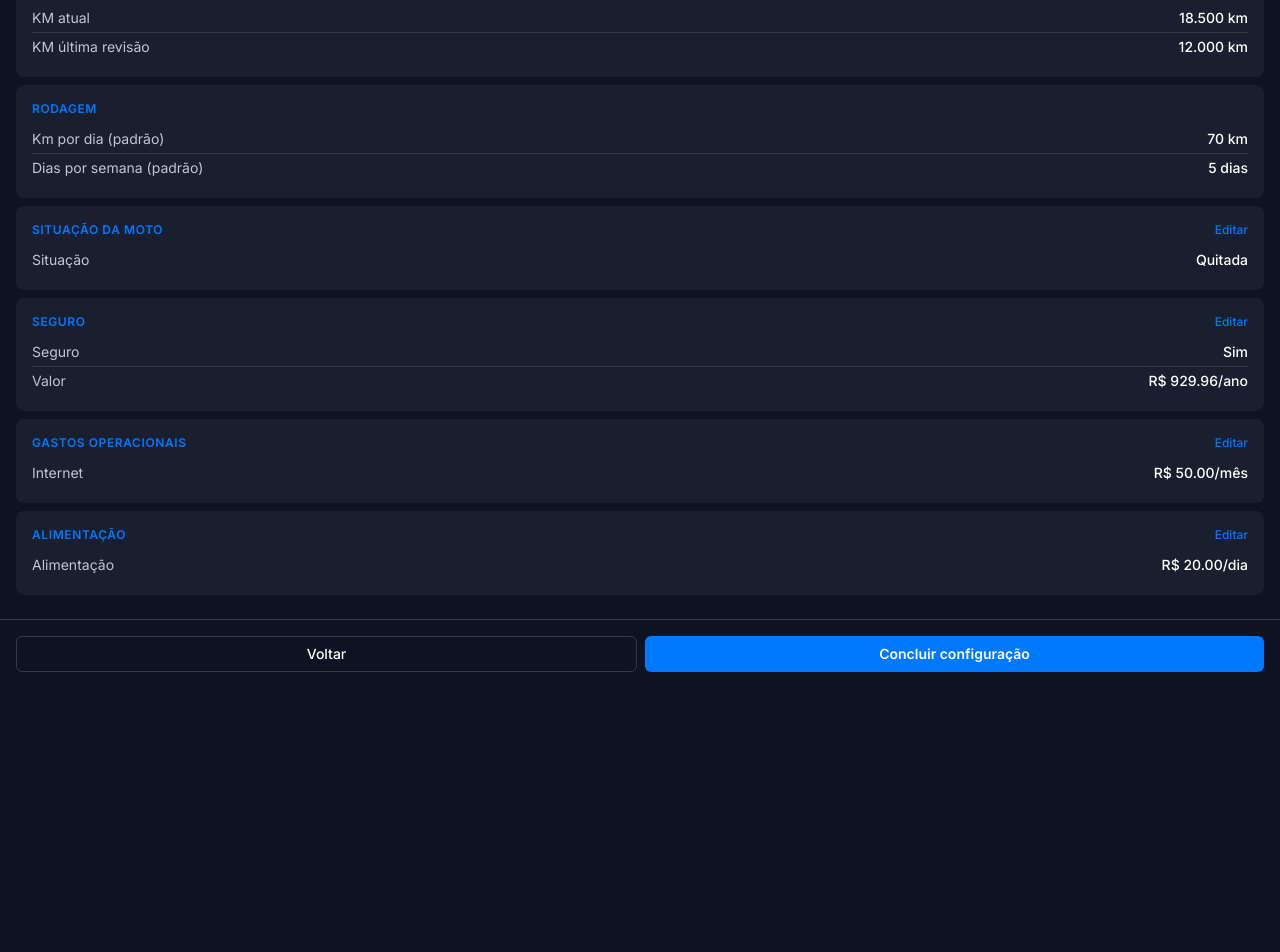
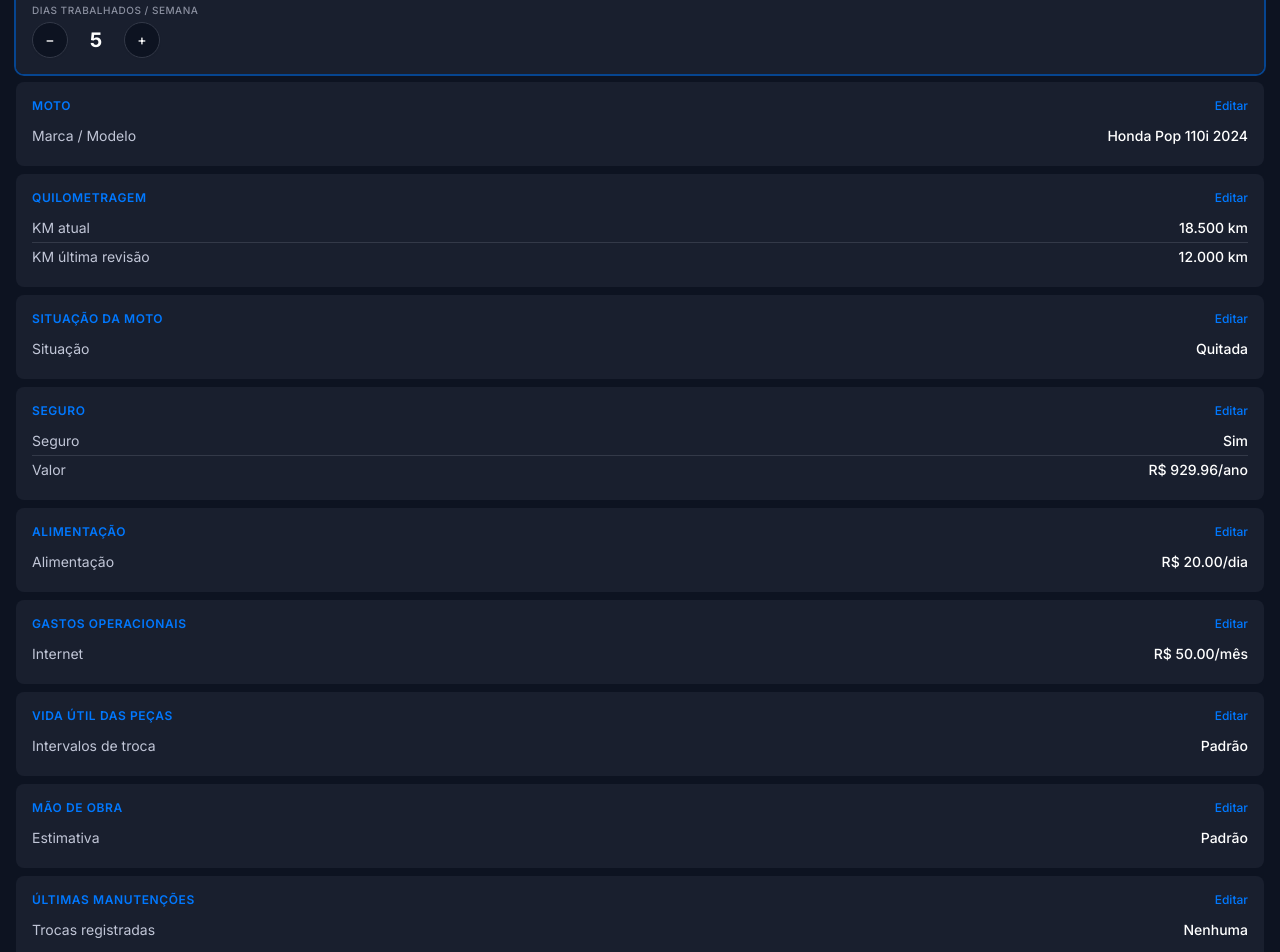
Before and after one commit to thiagoroddev/motocalcrj, a React (Vite) app: page /onboarding/confirmacao in a window 1280 px wide. Shown: the part 280-1232 px from the top of the page. Before the commit the page ends 968 px from the top, so only its background shows below. Built offline with nearby package versions, Linux system fonts and the light colour scheme.

Commit message:
RF-6.31.4 e RF-6.31.6 concluídas.

```diff
--- a/src/pages/onboarding/FluxoOnboarding.tsx
+++ b/src/pages/onboarding/FluxoOnboarding.tsx
@@ -49,6 +49,9 @@ export function FluxoOnboarding() {
 
   const passo = parsePasso(location.pathname);
   const config = CONFIG_PASSOS[passo] ?? CONFIG_PASSOS['modelo'];
+  // Modo edição: o usuário veio da Confirmação via "Editar". Ao salvar, deve
+  // voltar direto à Confirmação em vez de percorrer o resto do fluxo (RF-6.31.6).
+  const editando = (location.state as { editando?: boolean } | null)?.editando === true;
 
   if (passo === 'confirmacao' && !perfilProntoParaCommit(perfil)) {
     return <Navigate to="/onboarding/modelo" replace />;
@@ -59,6 +62,16 @@ export function FluxoOnboarding() {
     if (!proximo) {
       return;
     }
+    // Em edição, volta à Confirmação — exceto quando o próximo é uma sub-rota
+    // obrigatória de Situação, que precisa ser percorrida (carregando a edição).
+    if (editando) {
+      if (proximo.startsWith('situacao/')) {
+        navigate(`/onboarding/${proximo}`, { state: { editando: true } });
+      } else {
+        navigate('/onboarding/confirmacao');
+      }
+      return;
+    }
     if (proximo === 'concluir') {
       navigate('/estimativa', { replace: true });
     } else {
@@ -67,13 +80,17 @@ export function FluxoOnboarding() {
   }
 
   function irParaAnterior() {
+    if (editando) {
+      navigate('/onboarding/confirmacao');
+      return;
+    }
     const anterior = getPassoAnterior(passo, perfil.financeiro.situacaoMoto);
     if (anterior) {
       navigate(`/onboarding/${anterior}`);
     }
   }
 
-  const temAnterior = getPassoAnterior(passo, perfil.financeiro.situacaoMoto) !== null;
+  const temAnterior = editando || getPassoAnterior(passo, perfil.financeiro.situacaoMoto) !== null;
 
   return (
     <OnboardingCtx.Provider value={{ passo, config, irParaProximo, irParaAnterior, temAnterior }}>
--- a/src/pages/onboarding/PassoLayout.tsx
+++ b/src/pages/onboarding/PassoLayout.tsx
@@ -19,8 +19,10 @@ export function PassoLayout({
   textoBotao,
   children,
 }: Props) {
-  const { config, passo, irParaAnterior, temAnterior } = useOnboarding();
-  const labelBotao = textoBotao ?? (passo === '9' ? 'Concluir' : 'Próximo');
+  const { config, irParaAnterior, temAnterior } = useOnboarding();
+  // Rotas semânticas (ADR-020): cada passo mostra "Próximo"; a Confirmação define
+  // seu próprio rótulo via `textoBotao`.
+  const labelBotao = textoBotao ?? 'Próximo';
 
   return (
     <div className="min-h-screen bg-background flex flex-col ">
--- a/src/pages/onboarding/passos/Passo6.tsx
+++ b/src/pages/onboarding/passos/Passo6.tsx
@@ -1,5 +1,5 @@
 import { useState } from 'react';
-import { useNavigate } from 'react-router-dom';
+import { useNavigate, useLocation } from 'react-router-dom';
 import { usePerfil } from '../../../hooks/usePerfil';
 import { PassoLayout } from '../PassoLayout';
 import { getProximoPasso } from '../onboardingUtils';
@@ -15,6 +15,8 @@ const OPCOES: { valor: SituacaoMoto; titulo: string; descricao: string }[] = [
 export function Passo6() {
   const { perfil, dispatch } = usePerfil();
   const navigate = useNavigate();
+  const location = useLocation();
+  const editando = (location.state as { editando?: boolean } | null)?.editando === true;
   const [situacao, setSituacao] = useState<SituacaoMoto>(perfil.financeiro.situacaoMoto);
 
   function salvarEAvancar() {
@@ -25,6 +27,16 @@ export function Passo6() {
     });
     // Usa situacao local - não perfil.financeiro.situacaoMoto que ainda é o valor antigo
     const proximo = getProximoPasso('situacao', situacao);
+    // Em edição (veio da Confirmação): se a nova situação exige sub-rota
+    // (financiada/alugada), percorre-a carregando a edição; senão volta à Confirmação.
+    if (editando) {
+      if (proximo && proximo.startsWith('situacao/')) {
+        navigate(`/onboarding/${proximo}`, { state: { editando: true } });
+      } else {
+        navigate('/onboarding/confirmacao');
+      }
+      return;
+    }
     if (proximo && proximo !== 'concluir') {
       navigate(`/onboarding/${proximo}`);
     }
--- a/src/pages/onboarding/passos/PassoConfirmacao.tsx
+++ b/src/pages/onboarding/passos/PassoConfirmacao.tsx
@@ -1,7 +1,8 @@
-import type { ReactNode } from 'react';
+import { useState, type ReactNode } from 'react';
 import { useNavigate } from 'react-router-dom';
 import { usePerfil } from '../../../hooks/usePerfil';
 import { PassoLayout } from '../PassoLayout';
+import { SecaoRodagem } from '../../../components/estimativa/SecaoRodagem';
 import { getNomeModelo } from '../../../data/catalogoModelos';
 import { Button } from '../../../components/ui/button';
 import type { SituacaoMoto } from '../../../types/perfil';
@@ -17,8 +18,29 @@ const SITUACAO_LABEL: Record<SituacaoMoto, string> = {
 export function PassoConfirmacao() {
   const { perfil, dispatch } = usePerfil();
   const navigate = useNavigate();
-  const { moto, trabalho, financeiro } = perfil;
+  const { moto, trabalho, financeiro, perfilManutencao } = perfil;
   const podeConcluir = perfilProntoParaCommit(perfil);
+  const vidaUtilPersonalizada = perfil.servicosIndependentes.some(
+    (s) => s.intervaloKmInformadoUsuario === true,
+  );
+  const trocasRegistradas = Object.values(moto.kmUltimaTrocas).filter((km) => km > 0).length;
+
+  // Rodagem não tem passo próprio: é editada inline aqui, com o mesmo card da Estimativa.
+  const [kmDiaInput, setKmDiaInput] = useState(String(trabalho.kmPorDia));
+  function handleKmDiaBlur() {
+    const v = parseInt(kmDiaInput, 10);
+    if (!isNaN(v) && v >= 1 && v <= 999) {
+      dispatch({ type: 'SET_KM_POR_DIA', valor: v });
+    } else {
+      setKmDiaInput(String(trabalho.kmPorDia));
+    }
+  }
+  function stepDias(delta: number) {
+    const novo = trabalho.diasPorSemana + delta;
+    if (novo >= 1 && novo <= 7) {
+      dispatch({ type: 'SET_DIAS_POR_SEMANA', valor: novo });
+    }
+  }
 
   function concluir() {
     if (!podeConcluir) {
@@ -31,7 +53,8 @@ export function PassoConfirmacao() {
   }
 
   function editarPasso(passo: string) {
-    navigate(`/onboarding/${passo}`);
+    // `editando` faz o passo voltar direto à Confirmação ao salvar (RF-6.31.6).
+    navigate(`/onboarding/${passo}`, { state: { editando: true } });
   }
 
   return (
@@ -43,6 +66,17 @@ export function PassoConfirmacao() {
       textoBotao="Concluir configuração"
     >
       <div className="flex flex-col gap-2">
+        {/* Rodagem: única seção editável inline aqui (não tem passo próprio) — destacada. */}
+        <div className="rounded-lg ring-2 ring-primary/50">
+          <SecaoRodagem
+            kmDiaInput={kmDiaInput}
+            onKmDiaChange={setKmDiaInput}
+            onKmDiaBlur={handleKmDiaBlur}
+            dias={trabalho.diasPorSemana}
+            onStepDias={stepDias}
+          />
+        </div>
+
         <SessaoResumo titulo="Moto" aoEditar={() => editarPasso('modelo')}>
           <LinhaResumo
             label="Marca / Modelo"
@@ -60,11 +94,6 @@ export function PassoConfirmacao() {
                 : '-'
             }
           />
-        </SessaoResumo>
-
-        <SessaoResumo titulo="Rodagem" aoEditar={undefined}>
-          <LinhaResumo label="Km por dia (padrão)" valor={`${trabalho.kmPorDia} km`} />
-          <LinhaResumo label="Dias por semana (padrão)" valor={`${trabalho.diasPorSemana} dias`} />
         </SessaoResumo>
 
         <SessaoResumo titulo="Situação da moto" aoEditar={() => editarPasso('situacao')}>
@@ -96,13 +125,6 @@ export function PassoConfirmacao() {
           )}
         </SessaoResumo>
 
-        <SessaoResumo titulo="Gastos operacionais" aoEditar={() => editarPasso('internet')}>
-          <LinhaResumo
-            label="Internet"
-            valor={financeiro.internet > 0 ? `R$ ${financeiro.internet.toFixed(2)}/mês` : '-'}
-          />
-        </SessaoResumo>
-
         <SessaoResumo titulo="Alimentação" aoEditar={() => editarPasso('alimentacao')}>
           <LinhaResumo
             label="Alimentação"
@@ -111,6 +133,37 @@ export function PassoConfirmacao() {
                 ? `R$ ${financeiro.alimentacaoDia.toFixed(2)}/dia`
                 : 'Não come na rua'
             }
+          />
+        </SessaoResumo>
+
+        <SessaoResumo titulo="Gastos operacionais" aoEditar={() => editarPasso('internet')}>
+          <LinhaResumo
+            label="Internet"
+            valor={financeiro.internet > 0 ? `R$ ${financeiro.internet.toFixed(2)}/mês` : '-'}
+          />
+        </SessaoResumo>
+
+        <SessaoResumo titulo="Vida útil das peças" aoEditar={() => editarPasso('vida-util')}>
+          <LinhaResumo
+            label="Intervalos de troca"
+            valor={vidaUtilPersonalizada ? 'Personalizada' : 'Padrão'}
+          />
+        </SessaoResumo>
+
+        <SessaoResumo titulo="Mão de obra" aoEditar={() => editarPasso('mao-de-obra')}>
+          <LinhaResumo
+            label="Estimativa"
+            valor={perfilManutencao.incluirEstimativaMaoDeObra ? 'Estimado' : 'Padrão'}
+          />
+        </SessaoResumo>
+
+        <SessaoResumo
+          titulo="Últimas manutenções"
+          aoEditar={() => editarPasso('ultimas-manutencoes')}
+        >
+          <LinhaResumo
+            label="Trocas registradas"
+            valor={trocasRegistradas > 0 ? `${trocasRegistradas}` : 'Nenhuma'}
           />
         </SessaoResumo>
       </div>
```
Also changed, not shown: 5 other files (tests, documents, lock files or other folders).
